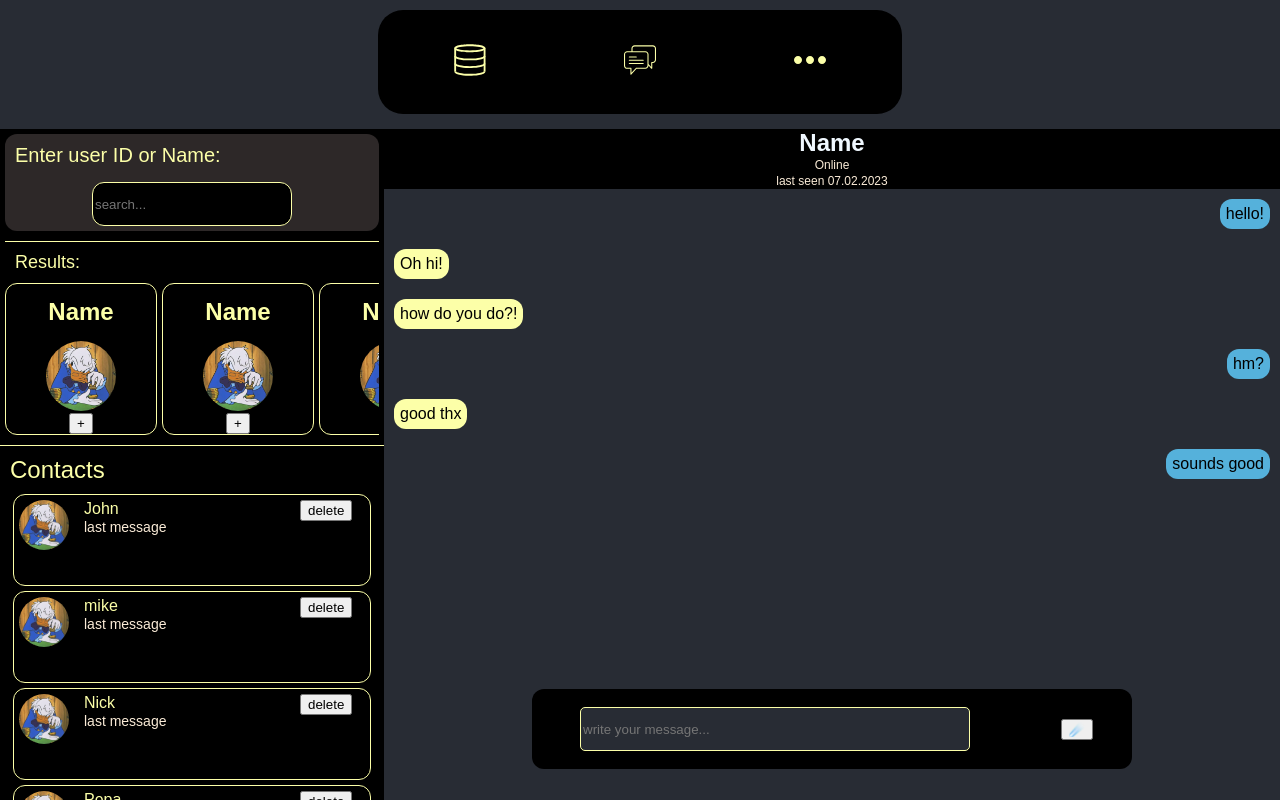
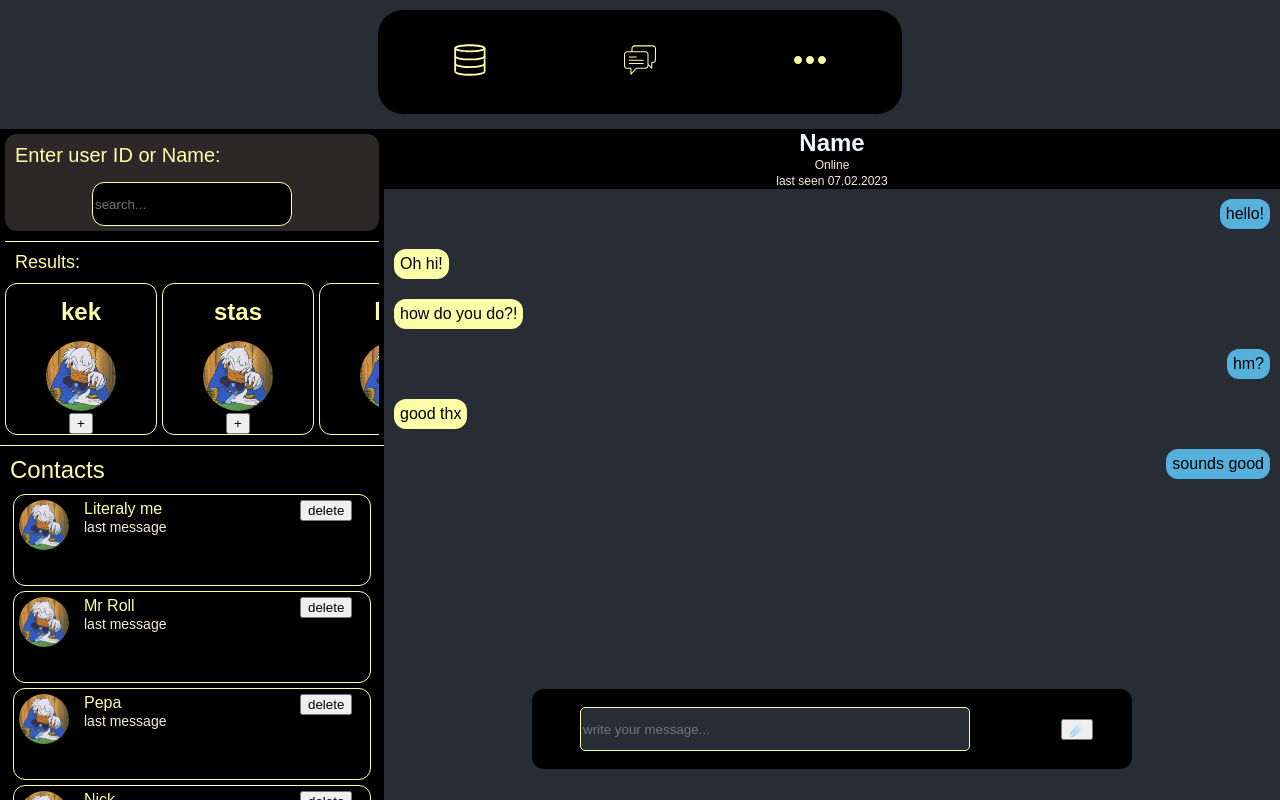
Before and after one commit to CTAC-Saint-Peterburg/blagoflip, a React (Create React App) app: page /chat in a window 1280 px wide. Built offline with nearby package versions, Linux system fonts and the light colour scheme.

Commit message:
update: Chat page

```diff
--- a/src/components/componentsChat/ChatcontrolContacts.jsx
+++ b/src/components/componentsChat/ChatcontrolContacts.jsx
@@ -8,14 +8,16 @@ export const ChatcontrolContacts = () => {
     <div className={styles.main}>
       <h2 className={styles.header2}>Contacts</h2>
       <div className={styles.contactsWrapper}>
-        {contactsData.map((data) => (
+        {contactsData
+          .map((data) => (
             <Contact
               name={data.name}
               lastMessage={data.lastMessage}
               id={data.id}
               key={data.id}
             />
-        ))}
+          ))
+          .reverse()}
       </div>
     </div>
   );
--- a/src/components/componentsChat/ChatcontrolSearch.jsx
+++ b/src/components/componentsChat/ChatcontrolSearch.jsx
@@ -1,31 +1,54 @@
 import { useState } from "react";
+import { useDispatch } from "react-redux";
+import { addContacts } from "../../store/chat/chatSlice";
 import img from "../../images/avatar.png";
 import styles from "./styleComponent/ChatcontrolSearch.module.css";
 export const ChatcontrolSearch = () => {
+  const dispatch = useDispatch();
+  const [inputValue, setInputValue] = useState("");
   const [units, setUnits] = useState([
     { name: "kek", id: 1 },
     { name: "stas", id: 1132 },
     { name: "kok", id: 12131 },
-    { name: "fif", id: 1132 },
+    { name: "fif", id: 11392 },
   ]);
   return (
     <div className={styles.main}>
       <div className={styles.wrapperSearch}>
         <h2>Enter user ID or Name:</h2>
         <div className={styles.inputDiv}>
-          <input placeholder="search..." />
+          <input
+            placeholder="search..."
+            onChange={(e) => setInputValue(e.target.value)}
+          />
         </div>
       </div>
       <div className={styles.resultWrapper}>
         <h4>Results:</h4>
         <div className={styles.resultUnitsWrapper}>
-          {units.map((x, index) => (
-            <div className={styles.resultUnit} key={index}>
-              <h2>Name</h2>
-              <img className={styles.imageContact} src={img} alt="Avatar" />
-              <button>+</button>
-            </div>
-          ))}
+          {units
+            .filter((x) =>
+              x.name.toLowerCase().includes(inputValue.toLowerCase())
+            )
+            .map((x, index) => (
+              <div className={styles.resultUnit} key={x.id}>
+                <h2>{x.name}</h2>
+                <img className={styles.imageContact} src={img} alt="Avatar" />
+                <button
+                  onClick={() =>
+                    dispatch(
+                      addContacts({
+                        name: x.name,
+                        lastMessage: "last message",
+                        id: Math.floor(Math.random() * 9999),
+                      })
+                    )
+                  }
+                >
+                  +
+                </button>
+              </div>
+            ))}
         </div>
       </div>
     </div>
--- a/src/components/componentsChat/styleComponent/ChatcontrolContacts.module.css
+++ b/src/components/componentsChat/styleComponent/ChatcontrolContacts.module.css
@@ -14,7 +14,6 @@
 .contactsWrapper {
   position: relative;
   overflow-y: scroll;
-  display: grid;
   width: 100%;
   height: calc(80px * 5);
   justify-items: center;
--- a/src/components/componentsChat/styleComponent/Contact.module.css
+++ b/src/components/componentsChat/styleComponent/Contact.module.css
@@ -1,6 +1,6 @@
 .main {
   position: relative;
-  margin: 0 0 0 0;
+  margin: 0 auto;
   margin-bottom: 5px;
   padding: 5px;
   display: grid;
```
Lines whose indentation alone changed are shown as unchanged.
